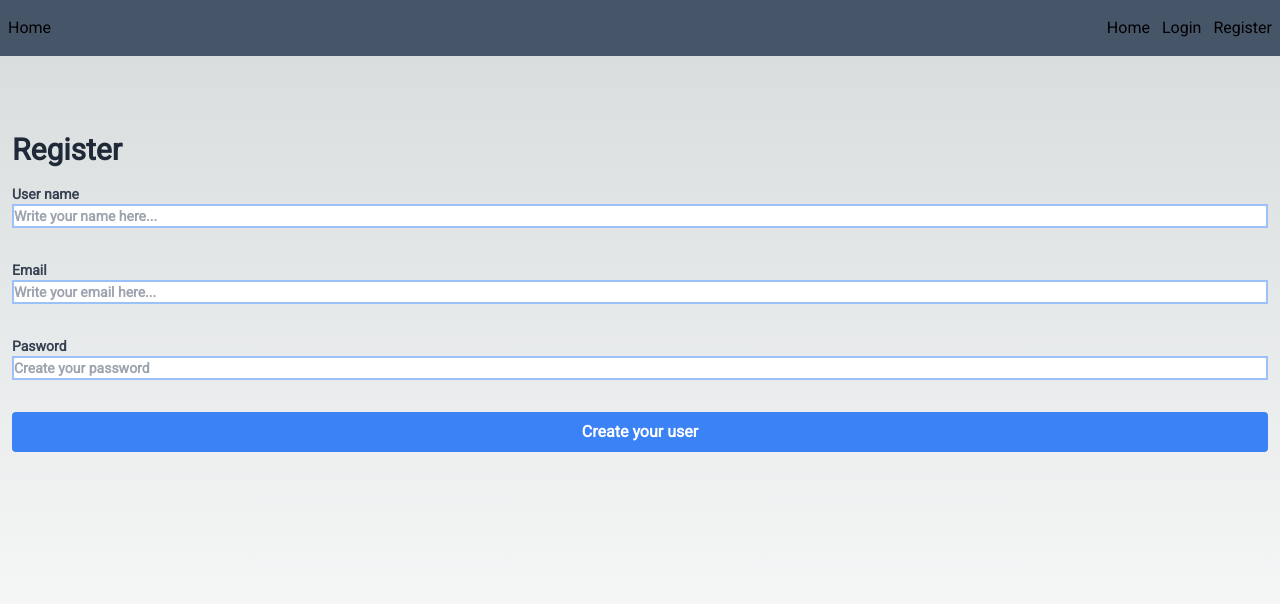
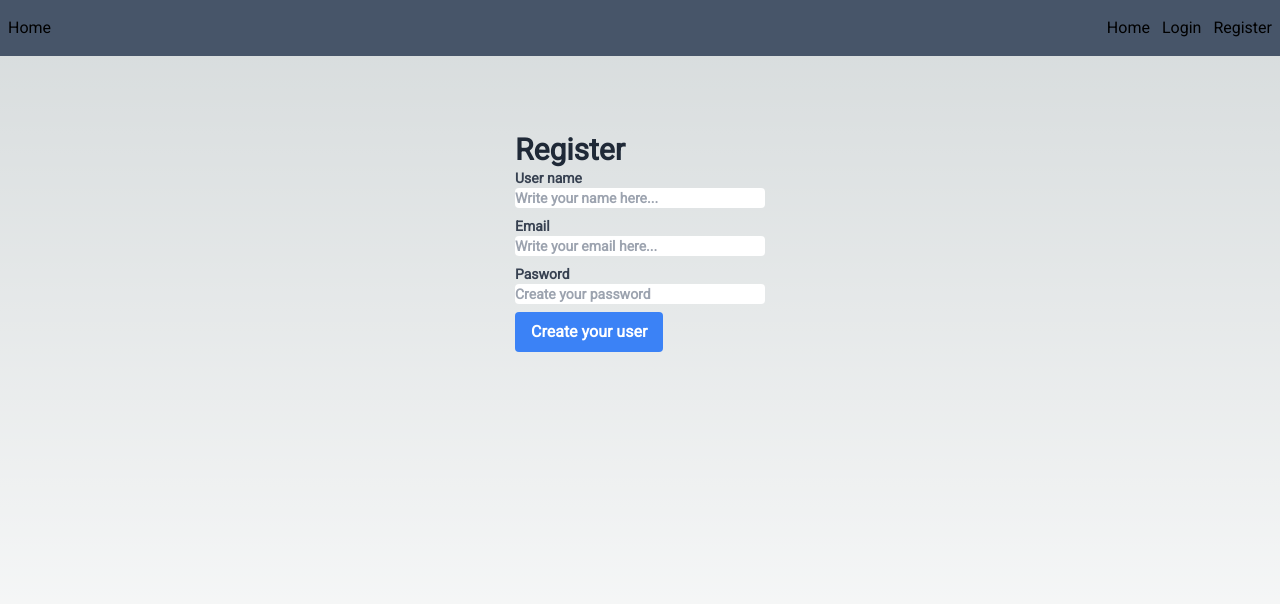
Before and after one commit to Lautaro124/checking_api, a Next.js app in the folder client/: page /common/auth/createUser in a window 1280 px wide. Shown: the top 604 px of the page. Built offline with nearby package versions, Linux system fonts and the light colour scheme.

Commit message:
algo anda mal

```diff
--- a/client/src/app/(modules)/common/auth/createUser/page.tsx
+++ b/client/src/app/(modules)/common/auth/createUser/page.tsx
@@ -43,8 +43,8 @@ const CreateUser = () => {
   }
 
   return (
-    <section className='p-3 mt-16'>
-      <Form
+    <section className='p-3 mt-16 w-screen items-center justify-items-center'>
+      <Form className='w-[250px]'
         onSubmit={handleSubmit((formData) => { void onSubmit(formData) })}
         title='Register'
         submitText='Create your user'
--- a/client/src/components/atoms/input.tsx
+++ b/client/src/components/atoms/input.tsx
@@ -6,8 +6,8 @@ interface InputProps extends React.InputHTMLAttributes<HTMLInputElement> {
 
 const Input = ({ styleProp, ...restOfProps }: InputProps) => {
   const className = styleProp === 'line'
-    ? 'border-b-2 border-blue-500 border-opacity-50 focus:border-blue-500 focus:ring-0 focus:border-opacity-100 focus:outline-none'
-    : 'border-2 border-blue-500 border-opacity-50 focus:border-blue-500 focus:ring-0 focus:border-opacity-100 focus:outline-none'
+  ? 'rounded w-full'
+  : 'rounded w-full'
 
   return <input className={className} {...restOfProps} />
 }
```
